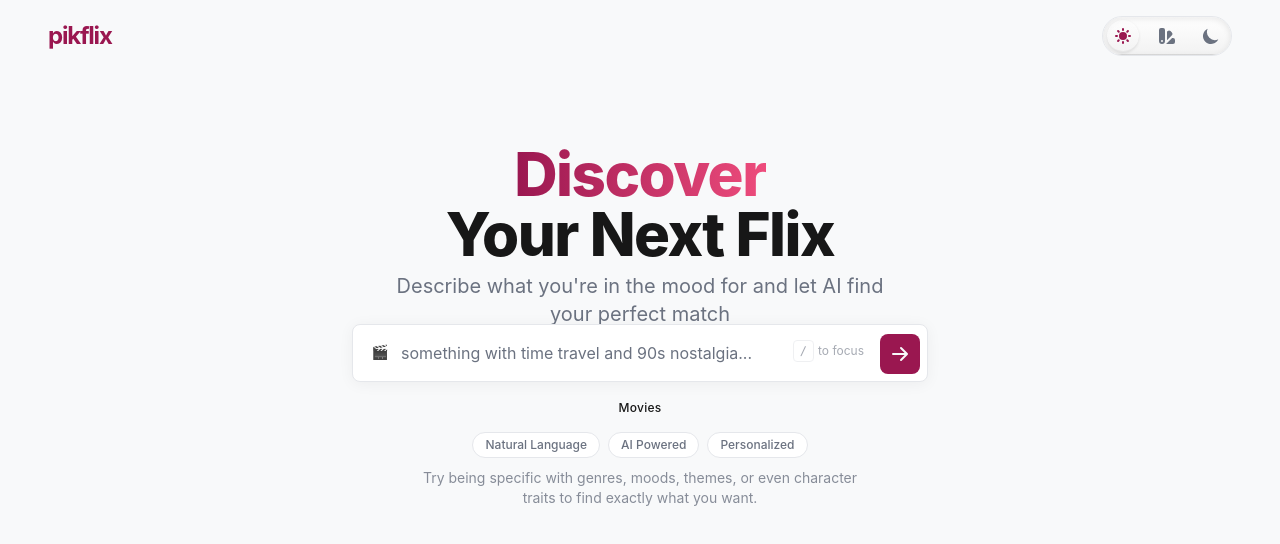
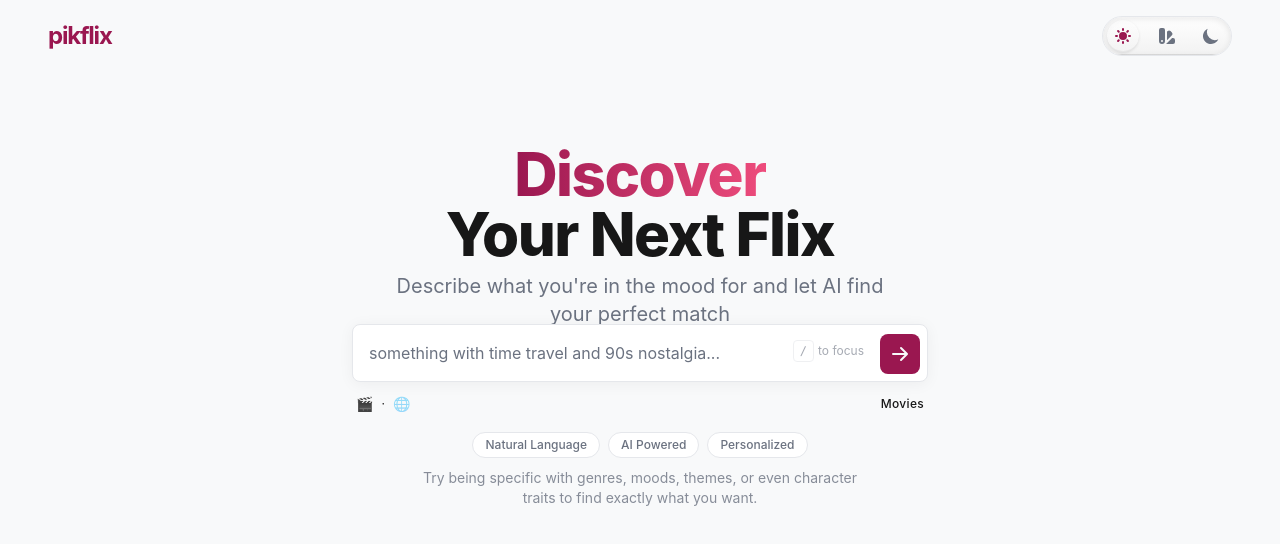
Before and after one commit to moneyrudh/pikflix-client, a Next.js app: page / in a window 1280 px wide. Shown: the top 544 px of the page. Built offline with nearby package versions, Linux system fonts and the light colour scheme.

Commit message:
web search toggle

```diff
--- a/src/app/api/recommendations/route.ts
+++ b/src/app/api/recommendations/route.ts
@@ -7,7 +7,7 @@ export const runtime = 'edge';
 export async function POST(req: NextRequest) {
   try {
     const body = await req.json();
-    const { query, history, content_type = ContentTypeMode.MOVIE } = body;
+    const { query, history, content_type = ContentTypeMode.MOVIE, web_search = false } = body;
 
     if (!query) {
       return new Response(
@@ -19,7 +19,7 @@ export async function POST(req: NextRequest) {
     // Call streaming FastAPI backend
     const apiUrl = process.env.BACKEND_API_URL || 'http://localhost:8000';
 
-    const requestBody: Record<string, unknown> = { query, content_type };
+    const requestBody: Record<string, unknown> = { query, content_type, web_search };
     if (history && history.length > 0) {
       requestBody.history = history;
     }
--- a/src/app/page.tsx
+++ b/src/app/page.tsx
@@ -27,6 +27,7 @@ function Home() {
 	const [error, setError] = useState<string | null>(null);
 	const [screenSize, setScreenSize] = useState('base');
 	const [contentTypeMode, setContentTypeMode] = useState<ContentTypeMode>(ContentTypeMode.MOVIE);
+	const [webSearchEnabled, setWebSearchEnabled] = useState(false);
 
 	const firstLoadRef = useRef(true);
 	const [searchBarScrolled, setSearchBarScrolled] = useState(false);
@@ -70,7 +71,7 @@ function Home() {
 		});
 	};
 
-	const contentTypeIcon = contentTypeMode === ContentTypeMode.MOVIE ? '🎬' : contentTypeMode === ContentTypeMode.SHOW ? '📺' : '🎬📺';
+	const contentTypeIcon = contentTypeMode === ContentTypeMode.MOVIE ? '🎬' : contentTypeMode === ContentTypeMode.SHOW ? '📺' : '🍿';
 	const contentTypeLabel = contentTypeMode === ContentTypeMode.MOVIE ? 'Movies' : contentTypeMode === ContentTypeMode.SHOW ? 'Shows' : 'Movies & Shows';
 
 	// Check for query in URL params on initial load
@@ -272,6 +273,7 @@ function Home() {
 				body: JSON.stringify({
 					query,
 					content_type: contentTypeMode,
+					web_search: webSearchEnabled,
 					history: history.length > 0 ? history : undefined,
 				}),
 			});
@@ -395,16 +397,6 @@ function Home() {
 
 	const searchForm = (
 		<form onSubmit={handleSubmit} className="relative w-full group">
-			{/* Content type toggle button */}
-			<button
-				type="button"
-				onClick={cycleContentType}
-				className="absolute top-4 left-4 flex items-center justify-center w-6 h-6 text-base leading-none z-10 hover:scale-110 transition-transform duration-200"
-				aria-label={`Switch content type. Current: ${contentTypeLabel}`}
-				title={contentTypeLabel}
-			>
-				<span className={contentTypeMode === ContentTypeMode.BOTH ? 'text-xs' : 'text-sm'}>{contentTypeIcon}</span>
-			</button>
 			<textarea
 				ref={searchInputRef}
 				rows={1}
@@ -425,7 +417,7 @@ function Home() {
 					}
 				}}
 				placeholder={getPlaceholderText()}
-				className="w-full pt-4 pb-4 pl-12 pr-16 bg-theme-surface rounded-lg border border-theme-text/5 focus:border-theme-primary/30 shadow-[0_2px_15px_rgba(0,0,0,0.05)] dark:shadow-[0_2px_15px_rgba(0,0,0,0.2)] focus:ring-2 focus:ring-theme-primary focus:outline-none focus:border-none text-theme-text transition-all duration-300 placeholder-theme-text-muted resize-none overflow-y-auto"
+				className="w-full pt-4 pb-4 pl-4 pr-16 bg-theme-surface rounded-lg border border-theme-text/5 focus:border-theme-primary/30 shadow-[0_2px_15px_rgba(0,0,0,0.05)] dark:shadow-[0_2px_15px_rgba(0,0,0,0.2)] focus:ring-2 focus:ring-theme-primary focus:outline-none focus:border-none text-theme-text transition-all duration-300 placeholder-theme-text-muted resize-none overflow-y-auto"
 				disabled={isSearching || uiState === UIState.ANIMATING}
 			/>
 			<button
@@ -454,9 +446,30 @@ function Home() {
 
 	// Content type label shown below search bar
 	const contentTypeLabelElement = (
-		<div className="text-center mt-1.5">
+		<div className="flex items-center justify-between mt-1.5 px-1">
+			<div className="flex items-center gap-2">
+				<button
+					type="button"
+					onClick={cycleContentType}
+					className="text-sm hover:scale-110 transition-transform duration-200"
+					aria-label={`Switch content type. Current: ${contentTypeLabel}`}
+					title={contentTypeLabel}
+				>
+					{contentTypeIcon}
+				</button>
+				<span className="text-theme-text-muted/30 text-xs">·</span>
+				<button
+					type="button"
+					onClick={() => setWebSearchEnabled(prev => !prev)}
+					className={`text-sm hover:scale-110 transition-all duration-200 ${webSearchEnabled ? 'opacity-100' : 'opacity-40'}`}
+					aria-label={`Toggle web search. Current: ${webSearchEnabled ? 'On' : 'Off'}`}
+					title={webSearchEnabled ? 'Web search enabled' : 'Web search disabled'}
+				>
+					🌐
+				</button>
+			</div>
 			<span className="text-xs text-theme-text-muted/60 font-medium tracking-wide">
-				{contentTypeLabel}
+				{contentTypeLabel}{webSearchEnabled ? ' · Web' : ''}
 			</span>
 		</div>
 	);
```
